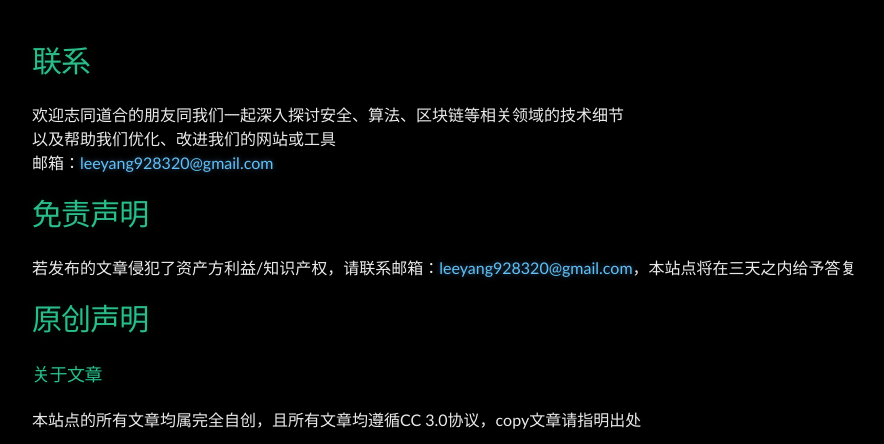
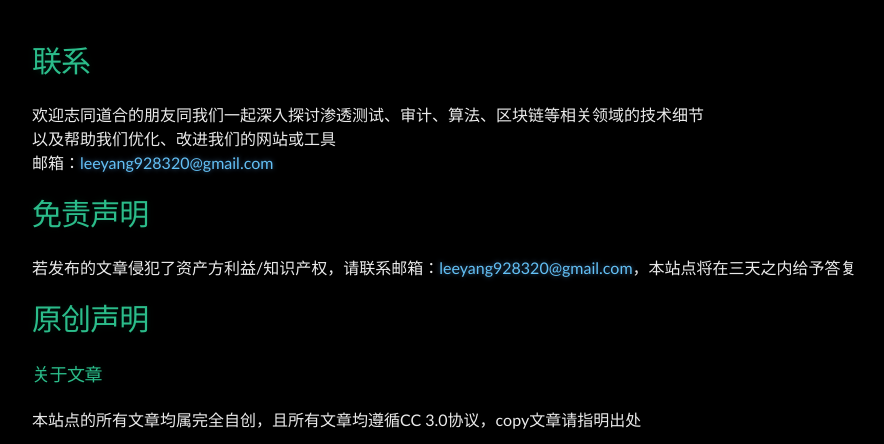
Before and after one commit to Leeyangee/leeyangee.github.io, a Jekyll site: the page built from about.md, in a window 1280 px wide, cut to the strip 439-883 px from the top of the page. Shown: the whole strip, without its empty margins (160-1044 px from the left). Built offline with Jekyll 4.4.1, drawn with Linux system fonts in a browser that asks for light colours.

Commit message:
Update about.md

```diff
--- a/about.md
+++ b/about.md
@@ -7,7 +7,7 @@ title: 关于
 
 # [](#header-1)联系
 
-欢迎志同道合的朋友同我们一起深入探讨安全、算法、区块链等相关领域的技术细节
+欢迎志同道合的朋友同我们一起深入探讨渗透测试、审计、算法、区块链等相关领域的技术细节
 以及帮助我们优化、改进我们的网站或工具
 邮箱：<a href="mailto:leeyang928320@gmail.com">leeyang928320@gmail.com</a>
 
```
